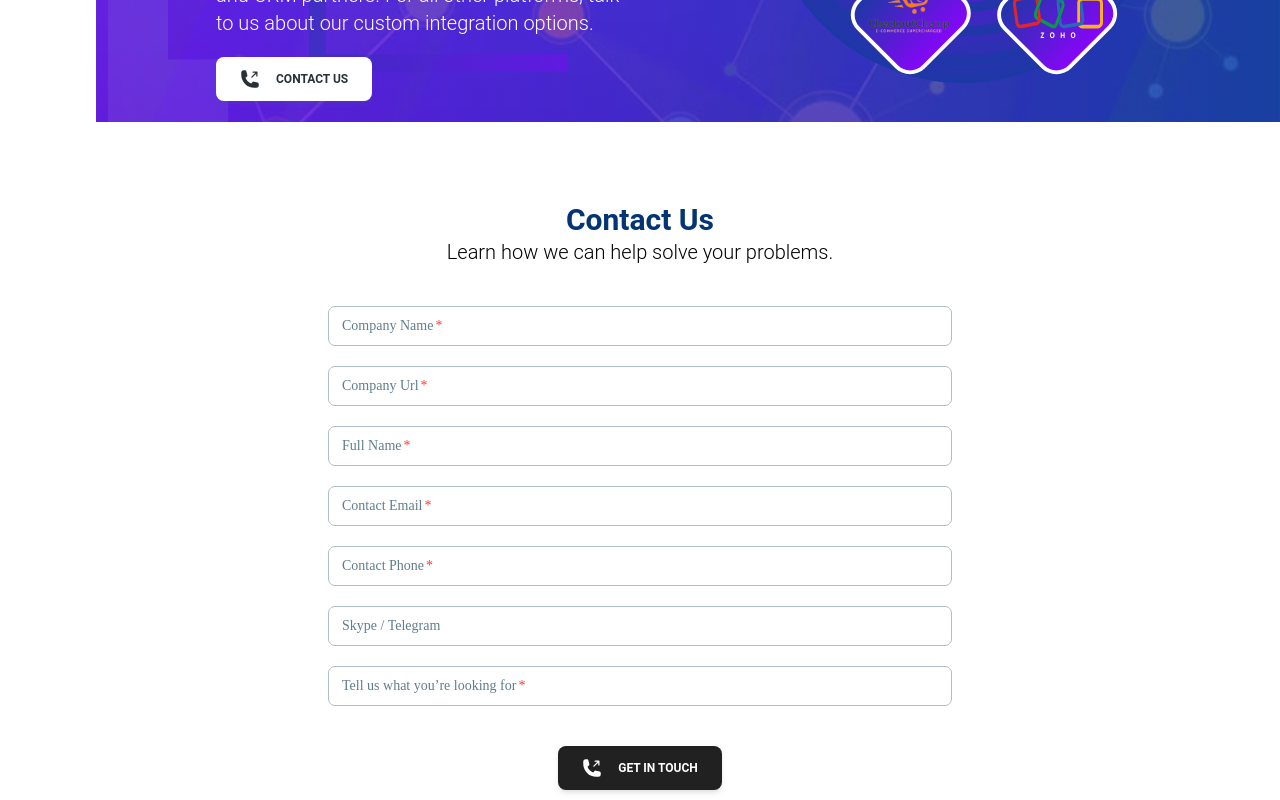
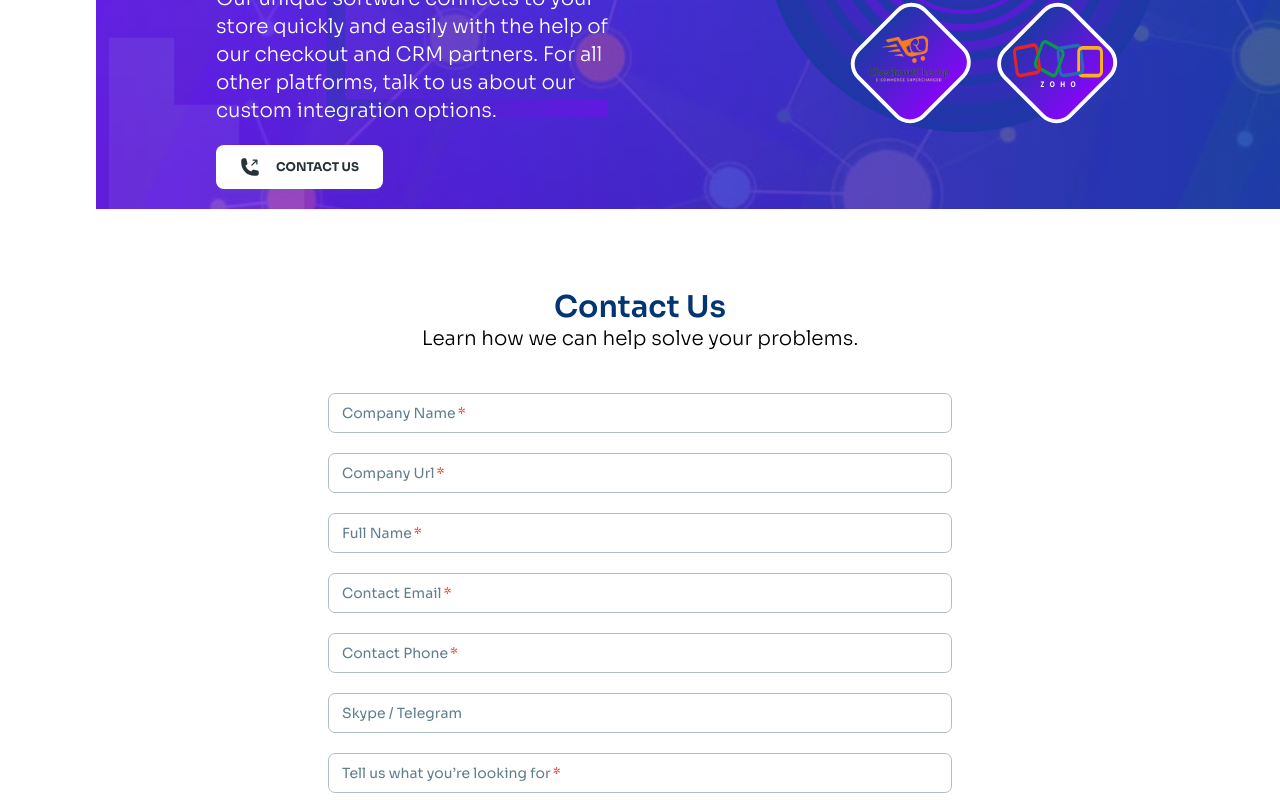
Before and after one commit to Nick9499/GetLogical, a Next.js app: page / in a window 1280 px wide. Shown: the part 2859-3659 px from the top of the page. Built offline with nearby package versions, Linux system fonts and the light colour scheme.

Commit message:
Added Sora as the default font-family

```diff
--- a/app/globals.css
+++ b/app/globals.css
@@ -2,4 +2,8 @@
 @tailwind components;
 @tailwind utilities;
 
-@import url("https://fonts.googleapis.com/css2?family=Inter:wght@100;200;300;400;500;600;700;800;900&family=Poppins:ital,wght@0,100;0,200;0,300;0,400;0,500;0,600;0,700;0,800;0,900;1,100;1,200;1,300;1,400;1,500;1,600;1,700;1,800;1,900&display=swap");
+
+
+body {
+    font-family: var(--font-sora), sans-serif !important;
+  }
--- a/app/layout.js
+++ b/app/layout.js
@@ -1,10 +1,18 @@
-import { Inter } from "next/font/google";
+import { Sora } from "next/font/google";
 import "./globals.css";
 import { ThemeProvider } from "./theme/themeRegistry";
 import GetLogicCallNavbar from "./components/Navbar";
 import Footer from "./components/Footer";
 
-const inter = Inter({ subsets: ["latin"] });
+
+const sora = Sora({
+  subsets: ['latin'],
+  weight: ['100', '300', '400', '500', '600', '700', '800'],
+  variable: '--font-sora',
+  display: 'swap',
+});
+
+
 
 export const metadata = {
   title: "GetLogicall",
@@ -13,9 +21,10 @@ export const metadata = {
 
 export default function RootLayout({ children }) {
   return (
-    <html lang="en">
+    <html lang="en" className={sora.variable}>
+
       <ThemeProvider>
-        <body className={inter.className}>
+        <body className="font-sora">
           <GetLogicCallNavbar />
           {children}
           <Footer />
--- a/app/page.js
+++ b/app/page.js
@@ -11,7 +11,7 @@ import SeamLessIntegration from "./components/SeamlessIntegration";
 
 export default function Home() {
   return (
-    <div className="font-poppins">
+    <div>
       <HeroHome />
       <div className="flex justify-center items-center  -mt-16 ">
         <SingleReview />
--- a/tailwind.config.js
+++ b/tailwind.config.js
@@ -10,7 +10,8 @@ module.exports = withMT({
   theme: {
     extend: {
       fontFamily: {
-        poppins: ["Poppins"],
+        sora: ['var(--font-sora)', 'sans-serif'],
+        sans: ['var(--font-sora)', 'sans-serif'],
       },
       backgroundImage: {
         "gradient-radial": "radial-gradient(var(--tw-gradient-stops))",
```
